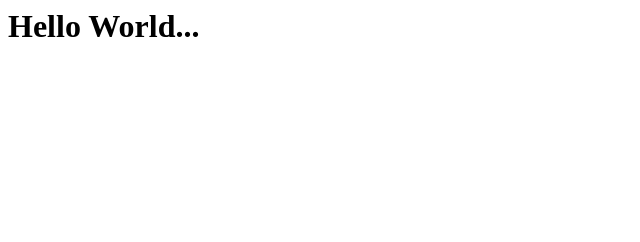
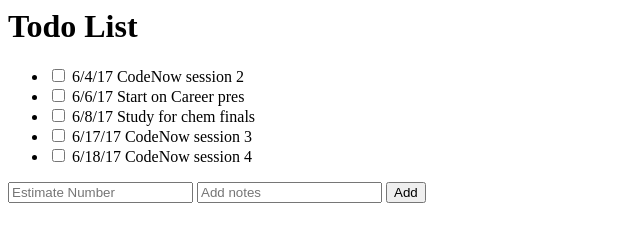
Before and after one commit to marzu2017/todo_app_front_end, a plain HTML site: page index.html in a window 1280 px wide. Shown: the whole page, without its empty margins (0-640 px from the left). Drawn offline with Linux system fonts and the light colour scheme.

Commit message:
added input checkbox

```diff
--- a/index.html
+++ b/index.html
@@ -1 +1,37 @@
-<h1>Hello World...</h1>
+<html>
+  <head>
+    <title>Todo List Application</title>
+
+ </head>
+ <body>
+     <h1>Todo List</h1>
+<ul>
+      <li>
+        <input type="checkbox">
+        6/4/17 CodeNow session 2
+      </li>
+      <li>
+        <input type="checkbox">
+        6/6/17 Start on Career pres
+      </li>
+      <li>
+        <input type="checkbox">
+        6/8/17 Study for chem finals
+      </li>
+      <li>
+        <input type="checkbox">
+        6/17/17 CodeNow session 3
+      </li>
+      <li>
+        <input type="checkbox">
+        6/18/17 CodeNow session 4
+
+        </li>
+        </ul>
+
+<input type= "number" placeholder= "Estimate Number">
+<input type= "text" placeholder= "Add notes">
+<input type= "submit" value= Add to list
+</body>
+
+</html>
```
